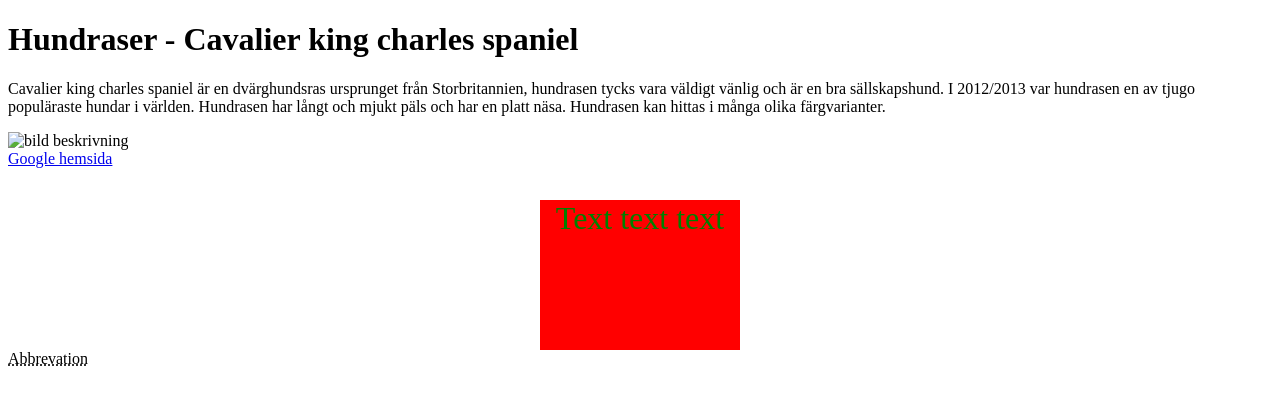
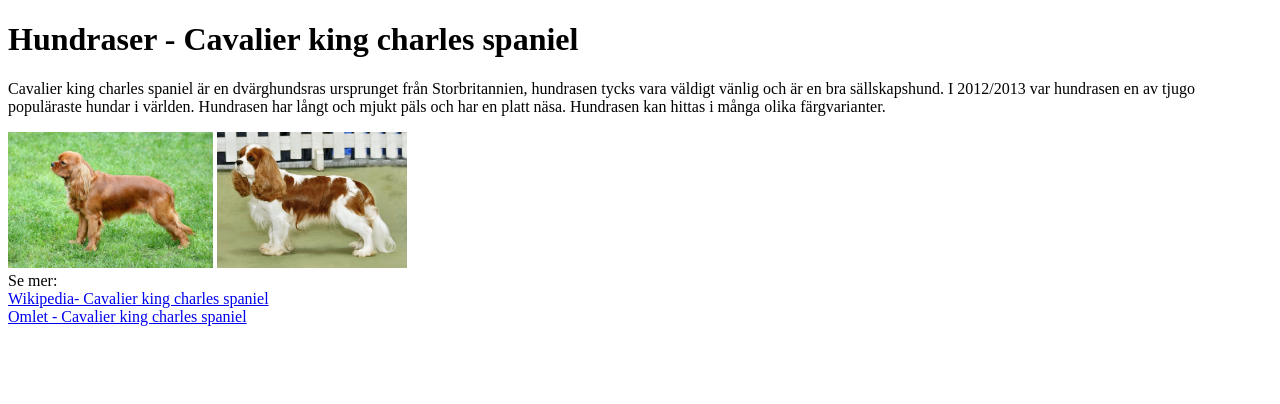
Before and after one commit to FranciscoLunderquist/Cavalier-king-charles-spaniel, a plain HTML site: page index.html in a window 1280 px wide. Drawn offline with Linux system fonts and the light colour scheme.

Commit message:
Bilder och länkar

```diff
--- a/index.html
+++ b/index.html
@@ -8,12 +8,19 @@
 <body>
 	<h1>Hundraser - Cavalier king charles spaniel</h1>
 	<p>Cavalier king charles spaniel är en dvärghundsras ursprunget från Storbritannien, hundrasen tycks vara väldigt vänlig och är en bra sällskapshund. I 2012/2013 var hundrasen en av tjugo populäraste hundar i världen. Hundrasen har långt och mjukt päls och har en platt näsa. Hundrasen kan hittas i många olika färgvarianter.</p>
-	<img src="/images/bild.png" alt="bild beskrivning" width="80" height="50">
-	<br> <!-- radbryte -->
-	<a href="https://www.google.se/">Google hemsida</a>
+	<img src="./images/Cavalier_King_Charles_Spaniel_1.jpg" alt="Cavlier King Charles Spaniel" width="205" height="136">
+	<img src="./images/Cavalier_King_Charles_Spaniel_2.jpg" alt="Cavalier King Charles Spaniel" width="190" height="136">
+	<br>
+	<a>Se mer:</a>
+	<br>
+	<a href="https://sv.wikipedia.org/wiki/Cavalier_king_charles_spaniel">Wikipedia- Cavalier king charles spaniel</a>
+	<br>
+	<a href="https://www.omlet.se/breeds/hundar/cavalier_king_charles_spaniel/">Omlet - Cavalier king charles spaniel</a>
+	<!---
 	<div class="klass">
 		<p>Text text text</p>
 	</div>
 	<abbr title="Långtord">Abbrevation</abbr>
+    -->
 </body>
 </html>
```
Also changed, not shown: images/Cavalier_King_Charles_Spaniel_1.jpg (added), images/Cavalier_King_Charles_Spaniel_2.jpg (added).
